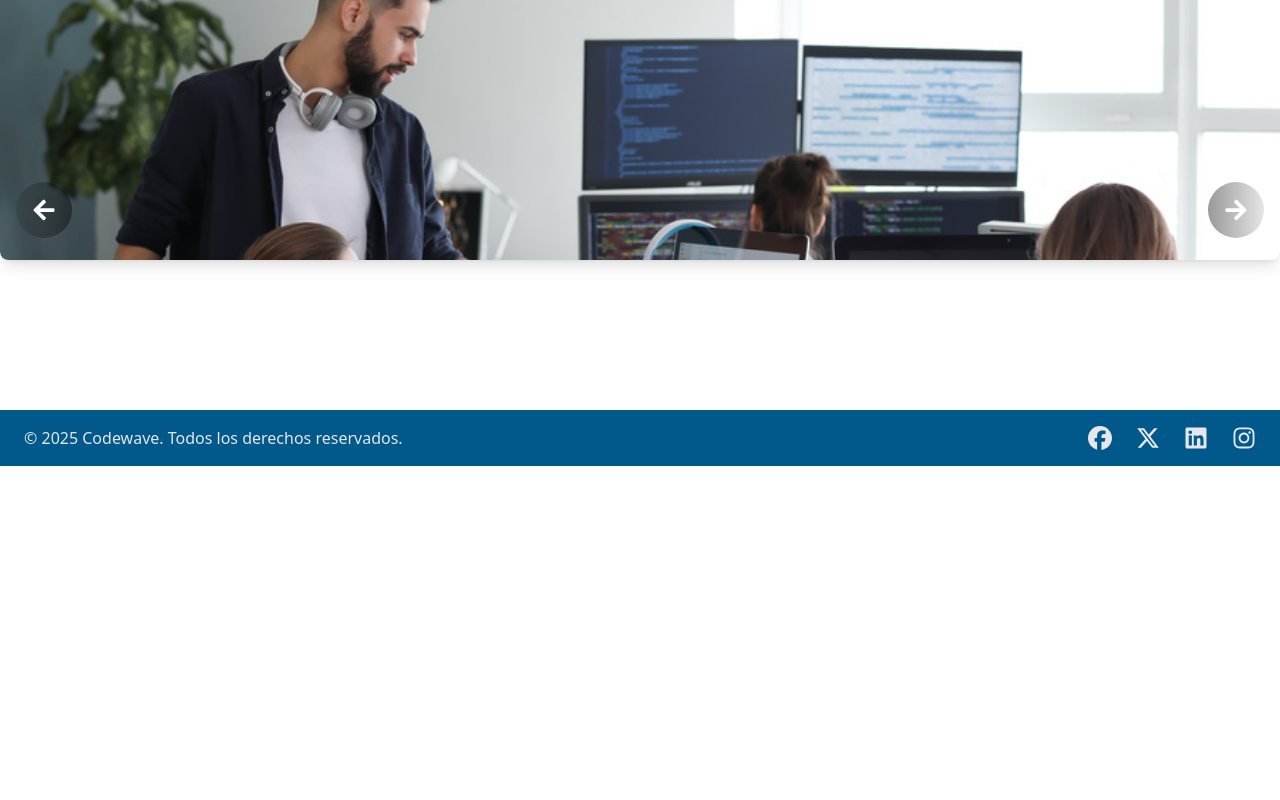
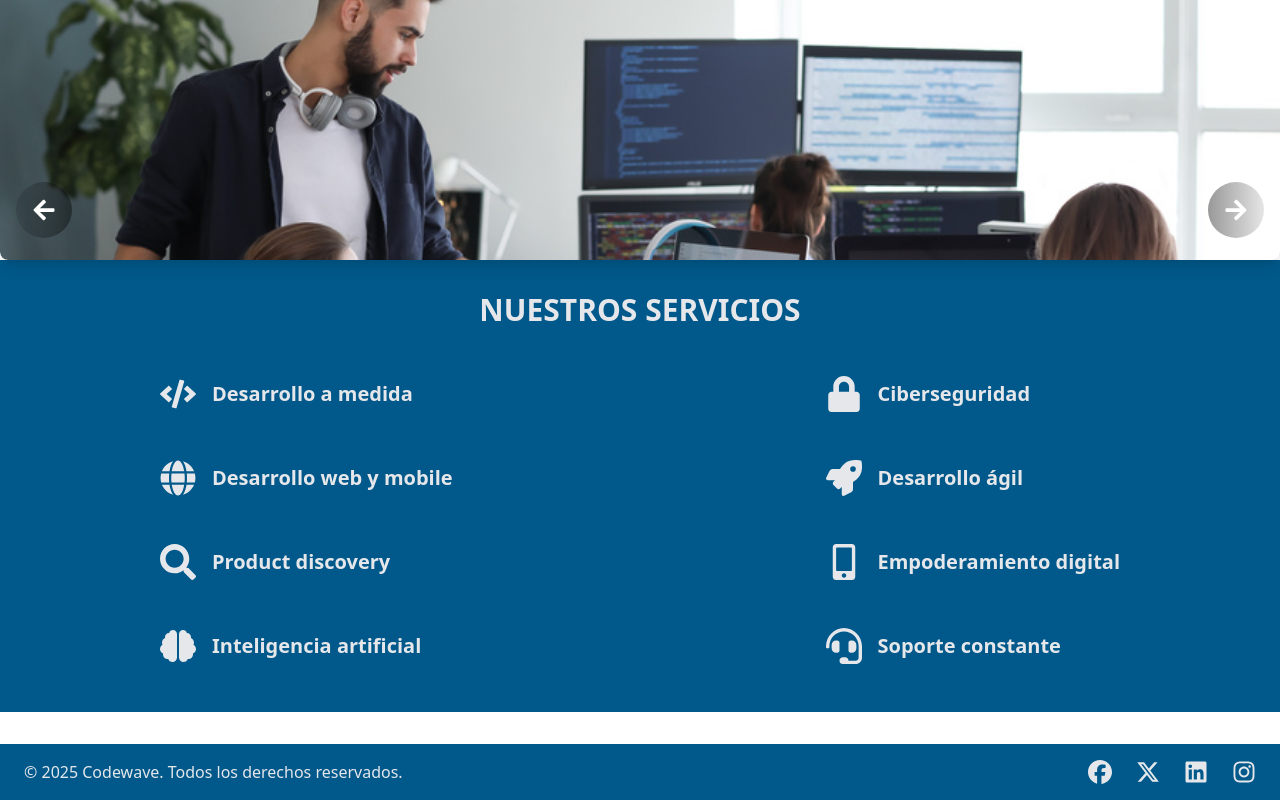
Before and after one commit to codewave-unahur/codewave-page, a React (Vite) app: page / in a window 1280 px wide. Shown: the part 334-1134 px from the top of the page. Before the commit the page ends 800 px from the top, so only its background shows below. Built offline with nearby package versions, Linux system fonts and the light colour scheme.

Commit message:
Seccion de servicios terminada

```diff
--- /dev/null
+++ b/src/components/Servicio/Servicios.tsx
@@ -0,0 +1,33 @@
+import React from "react";
+import { services, Service } from "./ServiciosData";
+
+export const Servicios: React.FC = () => {
+  return (
+    <section id="servicios" className="bg-sky-800 py-8">
+      <div className="max-w-5xl mx-auto px-4">
+        <h2 className="text-3xl text-center text-gray-200 font-bold mb-8">
+          NUESTROS SERVICIOS
+        </h2>
+        <div className="grid grid-cols-1 sm:grid-flow-col sm:grid-rows-4  gap-4">
+          {services.map((service: Service) => {
+            const Icon = service.Icon;
+            return (
+              <div key={service.id} className="flex items-center space-x-4 p-4 rounded-lg transition">
+                <div className="text-gray-200">
+                  <Icon className="text-4xl" />
+                </div>
+                <div>
+                  <h3 className="text-xl font-semibold text-gray-200 transition-colors hover:text-white hover:scale-110">
+                    {service.title}
+                  </h3>
+                </div>
+              </div>
+            );
+          })}
+        </div>
+      </div>
+    </section>
+  );
+};
+
+export default Servicios;
--- /dev/null
+++ b/src/components/Servicio/ServiciosData.tsx
@@ -0,0 +1,27 @@
+import {
+  FaCode,
+  FaGlobe,
+  FaSearch,
+  FaBrain,
+  FaLock,
+  FaRocket,
+  FaMobileAlt,
+  FaHeadset,
+} from "react-icons/fa";
+
+export type Service = {
+  id: number;
+  title: string;
+  Icon: React.ComponentType<{className?: string}>;
+};
+
+export const services: Service[] = [
+  { id: 1, title: "Desarrollo a medida", Icon: FaCode },
+  { id: 2, title: "Desarrollo web y mobile", Icon: FaGlobe },
+  { id: 3, title: "Product discovery", Icon: FaSearch },
+  { id: 4, title: "Inteligencia artificial", Icon: FaBrain },
+  { id: 5, title: "Ciberseguridad", Icon: FaLock },
+  { id: 6, title: "Desarrollo ágil", Icon: FaRocket },
+  { id: 7, title: "Empoderamiento digital", Icon: FaMobileAlt },
+  { id: 8, title: "Soporte constante", Icon: FaHeadset },
+]
--- a/src/pages/HomePage.tsx
+++ b/src/pages/HomePage.tsx
@@ -1,9 +1,10 @@
 import { NavBar } from "../components/NavBar/NavBar";
 import { Footer } from "../components/Footer";
-import { Carousel } from "../components/Carrusel/Carrusel";
+import { Carousel } from "../components/Carousel/Carousel";
 
 import imagen1 from "../assets/1.jpg";
 import imagen2 from "../assets/3.jpeg";
+import { Servicios } from "../components/Servicio/Servicios";
 
 const imagenes = [
   imagen1,
@@ -16,7 +17,7 @@ export const HomePage = () => {
       <NavBar />
       <main className="flex-1 pt-0.5">
         <Carousel images={imagenes} />
-
+        <Servicios />
       </main>
       <Footer />
     </div>
```
Also changed, not shown: src/components/Carousel/Arrow.tsx (renamed from src/components/Carrusel/Arrow.tsx), src/components/Carousel/Carousel.tsx (renamed from src/components/Carrusel/Carrusel.tsx).
